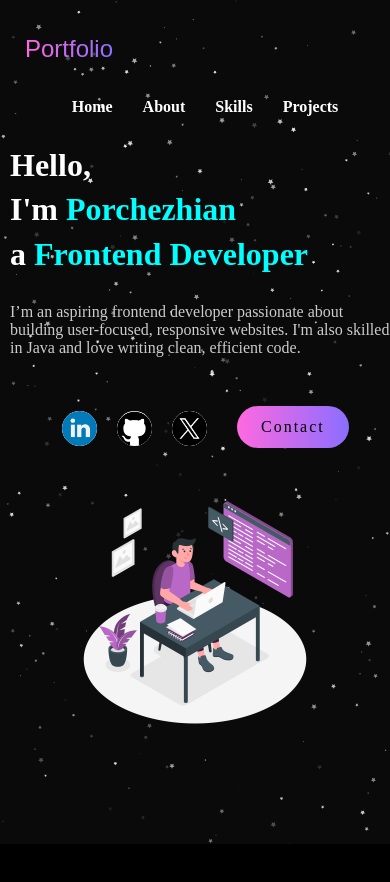
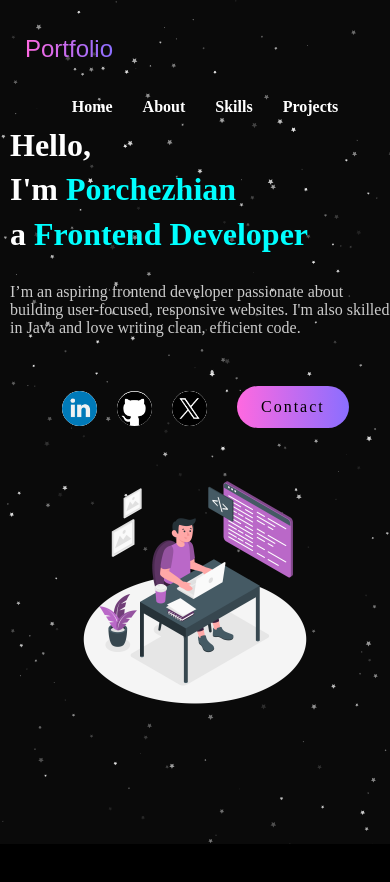
Before and after one commit to chezhianch/Animated-React-Portfolio, a React (Vite) app: page / in a window 390 px wide. Shown: the top 882 px of the page. Built offline with nearby package versions, Linux system fonts and the light colour scheme.

Commit message:
Update App.css

```diff
--- a/src/App.css
+++ b/src/App.css
@@ -461,7 +461,7 @@ gap: 30px;
     position: relative;
     left: 10px;
 
-  margin-top: -30px; /* Adjust this as needed */
+  margin-top: -50px; /* Adjust this as needed */
 
 
     }
```
